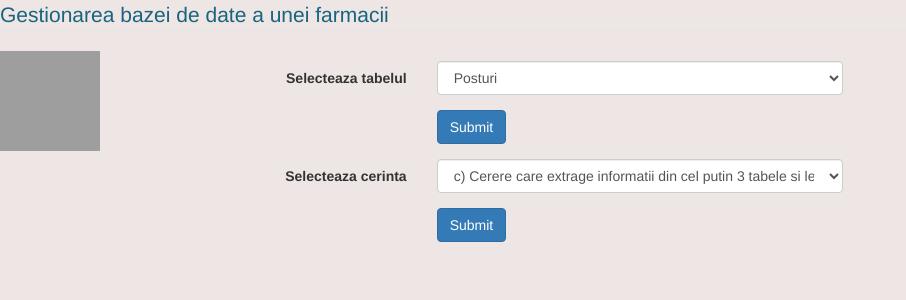
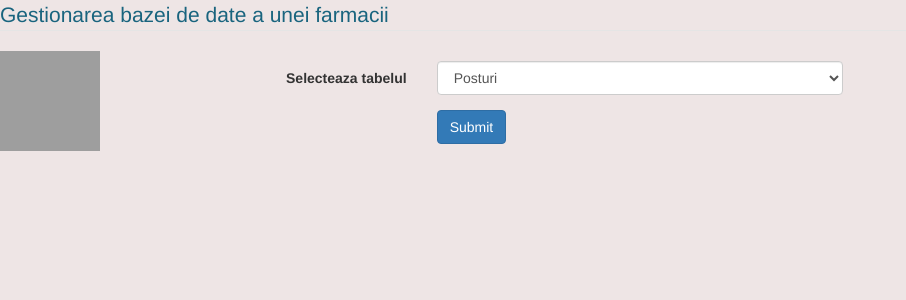
Before and after one commit to AnastasiaDinoiu/Pharmacy-Management-System, a PHP site: page / in a window 1280 px wide. Shown: the top 300 px of the page, without its empty margins (0-906 px from the left). Run offline with PHP 8.4, Linux system fonts and the light colour scheme; grey boxes are pictures that could not be loaded.

Commit message:
Update index.php

```diff
--- a/Sistemul de management al farmaciei/index.php
+++ b/Sistemul de management al farmaciei/index.php
@@ -23,7 +23,7 @@ if ($conn->connect_error) {
 }
 
 ?>
-<!-- ----------------------------------Cerintele a, b, e----------------------------------- -->
+
 <!-- Selectarea si afisarea continutului unui tabel -->
 <form class="form-horizontal" action="order.php">
 <fieldset>
@@ -64,34 +64,6 @@ if ($conn->connect_error) {
 </fieldset>
 </form>
 
-<!-- -------------------------------Cerintele c, d, f--------------------------------------- -->
-<form class="form-horizontal" action="cerinte.php">
-<fieldset>
-
-<!-- Select Basic -->
-<div class="form-group">
-  <label class="col-md-4 control-label" for="cerinta">Selecteaza cerinta</label>
-  <div class="col-md-4">
-    <select id="cerinta" name="cerinta" class="form-control">
-      <option value="c">c) Cerere care extrage informatii din cel putin 3 tabele si le filtreaza cu ajutorul a cel putin 2 conditii</option>
-      <option value="d">d) Rezultatului unei cereri care foloseste functii grup si o clauza having</option>
-      <option value="f">f) Utilizarea vizualizarilor</option>
-    </select>
-  </div>
-</div>
-
-<!-- Button -->
-<div class="form-group">
-  <label class="col-md-4 control-label" for="submit2"></label>
-  <div class="col-md-4">
-    <button id="submit2" name="submit2" class="btn btn-primary">Submit</button>
-  </div>
-</div>
-
-</fieldset>
-</form>
-
-
 <?php
 
 $conn->close();
```
